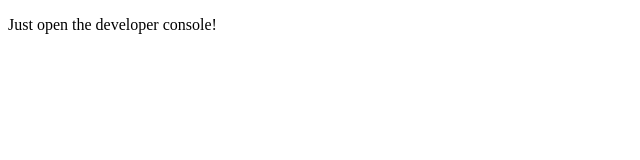
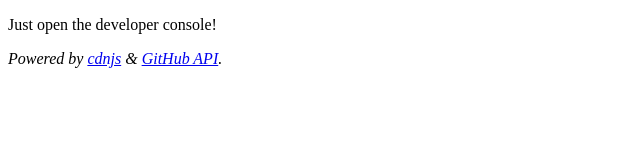
Before and after one commit to motemen/javascript-libraries-playground, a plain HTML site: page index.html in a window 1280 px wide. Shown: the whole page, without its empty margins (0-640 px from the left). Drawn offline with Linux system fonts and the light colour scheme.

Commit message:
pages built at 6a289ff70915ce58c878a8f25ed4a6b4a36ae21d (master)

```diff
--- a/index.html
+++ b/index.html
@@ -9,6 +9,11 @@
 <body>
 <p>Just open the developer console!</p>
 <ul id="libs"></ul>
+<footer>
+  <address>
+    Powered by <a href="http://cdnjs.com/">cdnjs</a> &amp; <a href="http://developer.github.com/v3/">GitHub API</a>.
+  </address>
+</footer>
 <script>
 new function () {
   println('*** WELCOME TO JAVASCRIPT LIBRARIES SANDBOX ***');
```
